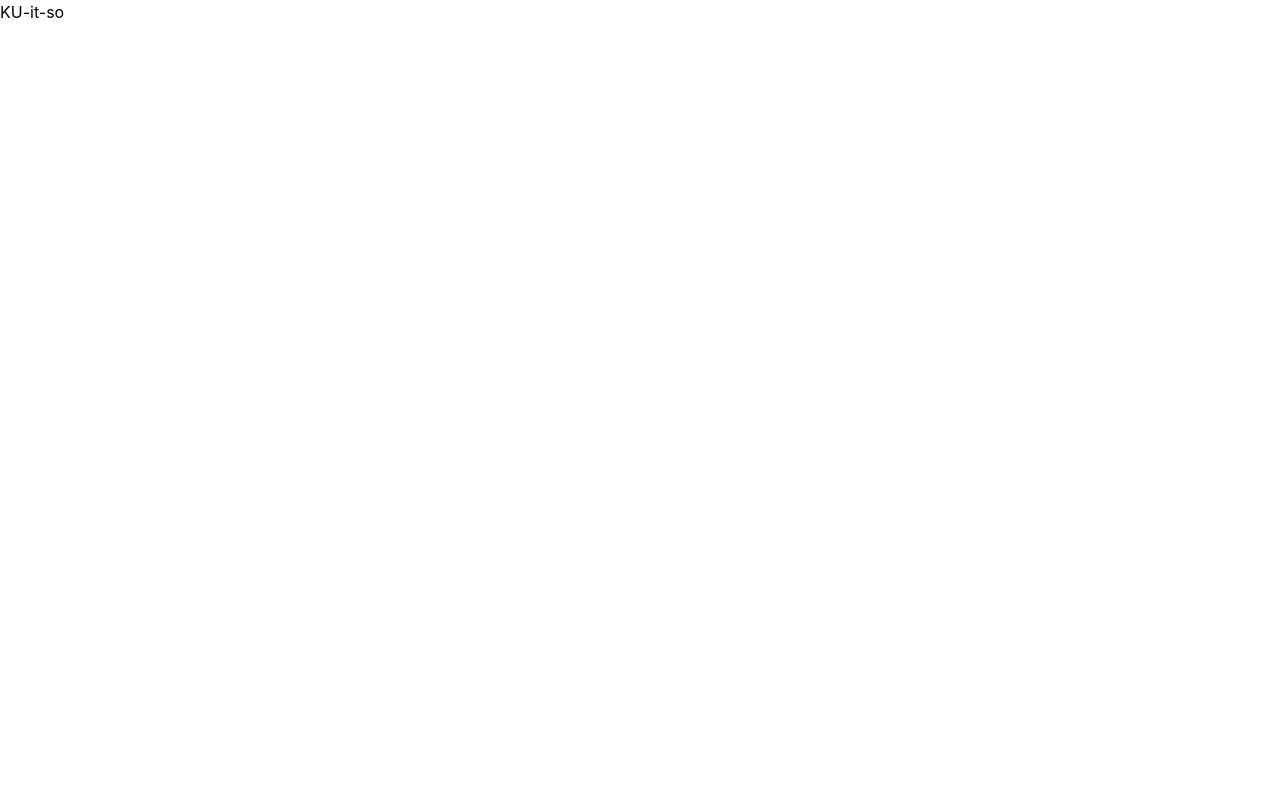
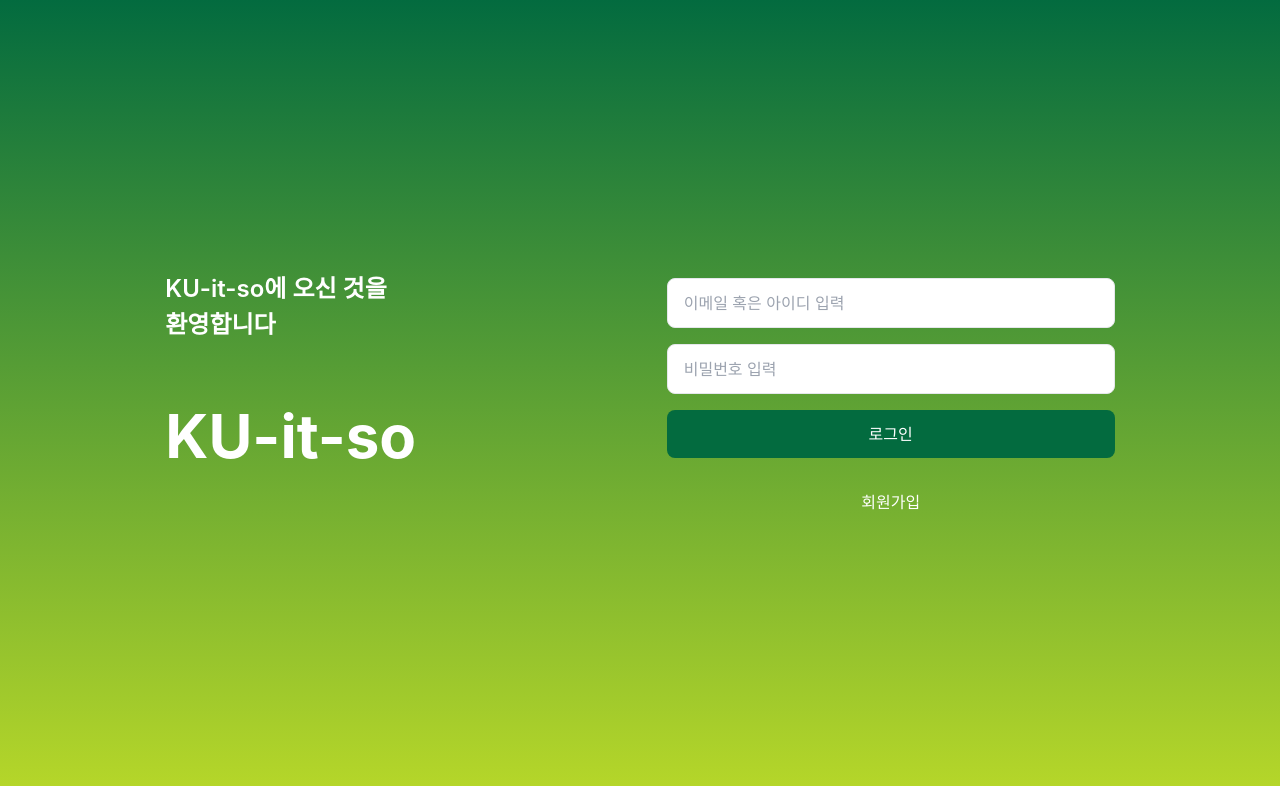
Before and after one commit to CODE-NOVA-Team4/CODE-NOVA-Team4_WEB, a React (Create React App) app: page / in a window 1280 px wide. Shown: the top 786 px of the page. Built offline with nearby package versions, Linux system fonts and the light colour scheme.

Commit message:
feat: Login 디자인 초안

```diff
--- a/src/App.tsx
+++ b/src/App.tsx
@@ -1,11 +1,8 @@
 import React from 'react';
+import Login from './pages/onboarding/Login.tsx';
 
 const App = () => {
-  return (
-    <div className="App">
-      <h1>KU-it-so</h1>
-    </div>
-  );
+  return <Login />;
 };
 
 export default App;
--- a/src/layouts/OnboardingLayout/OnboardingLayout.module.css
+++ b/src/layouts/OnboardingLayout/OnboardingLayout.module.css
@@ -4,33 +4,20 @@
   flex-direction: column;
   align-items: center;
   justify-content: center;
+  background: linear-gradient(180deg, #036b3f 0%, #b8d829 100%);
   padding: 1rem;
-  background-color: #f5f5f5;
 }
 
-.wrapper {
-  width: 100%;
-  max-width: 400px;
-  background-color: white;
-  padding: 2rem;
-  border-radius: 1rem;
-  box-shadow: 0 4px 6px -1px rgba(0, 0, 0, 0.1);
+/* 모바일 화면 */
+@media (max-width: 768px) {
+  .container {
+    padding: 1rem;
+  }
 }
 
-.logo {
-  width: 120px;
-  height: auto;
-  margin-bottom: 2rem;
-}
-
-/* 반응형 스타일 */
-@media (min-width: 768px) {
-  .wrapper {
-    max-width: 448px;
-    padding: 2.5rem;
-  }
-
-  .logo {
-    width: 140px;
+/* 태블릿/PC 화면 */
+@media (min-width: 769px) {
+  .container {
+    padding: 2rem;
   }
 }
--- /dev/null
+++ b/src/pages/onboarding/Login.module.css
@@ -0,0 +1,76 @@
+.container {
+  min-height: 100vh;
+  width: 100%;
+  display: flex;
+  align-items: center;
+  justify-content: center;
+  padding: 1.5rem;
+  background: linear-gradient(180deg, #036b3f 0%, #b8d829 100%);
+}
+
+.content {
+  width: 100%;
+  max-width: 1200px;
+  display: flex;
+  flex-direction: column;
+  justify-content: space-around;
+  align-items: center;
+  margin-bottom: 70px;
+}
+
+.leftSection {
+  color: white;
+  text-align: center;
+}
+
+.welcomeText {
+  font-size: 1.5rem;
+  font-weight: 600;
+  text-align: start;
+}
+
+.logo {
+  margin-top: 3rem;
+  margin-bottom: 3rem;
+  font-size: 3.75rem;
+  font-weight: bold;
+}
+
+.formSection {
+  width: 100%;
+  max-width: 28rem;
+}
+
+.formInputs {
+  display: flex;
+  flex-direction: column;
+  gap: 1rem;
+}
+
+.links {
+  display: flex;
+  justify-content: center;
+  align-items: center;
+  margin-top: 1.5rem;
+  gap: 1rem;
+  color: rgba(255, 255, 255, 0.8);
+}
+
+.links button {
+  color: white;
+  background: none;
+  border: none;
+  cursor: pointer;
+  padding: 0.5rem;
+}
+
+@media (min-width: 768px) {
+  .content {
+    flex-direction: row;
+    margin-bottom: 0;
+  }
+
+  .leftSection {
+    text-align: left;
+  }
+}
--- a/src/pages/onboarding/Login.tsx
+++ b/src/pages/onboarding/Login.tsx
@@ -0,0 +1,71 @@
+import React, { useState } from 'react';
+import styles from './Login.module.css';
+import Input from '../../components/common/Input/Input.tsx';
+import Button from '../../components/common/Button/Button.tsx';
+
+const Login = () => {
+  const [formData, setFormData] = useState({
+    email: '',
+    password: '',
+  });
+
+  const handleChange = (e: React.ChangeEvent<HTMLInputElement>) => {
+    const { name, value } = e.target;
+    setFormData(prev => ({
+      ...prev,
+      [name]: value
+    }));
+  };
+
+  const handleSubmit = (e: React.FormEvent) => {
+    e.preventDefault();
+    console.log('Login attempt with:', formData);
+  };
+
+  return (
+    <div className={styles.container}>
+      <div className={styles.content}>
+        {/* 왼쪽: 환영 메시지와 로고 */}
+        <div className={styles.leftSection}>
+          <div className={styles.welcomeText}>
+            <p>KU-it-so에 오신 것을</p>
+            <p>환영합니다</p>
+          </div>
+          <div className={styles.logo}>
+            <span>KU-it-so</span>
+          </div>
+        </div>
+
+        {/* 오른쪽: 로그인 폼 */}
+        <div className={styles.formSection}>
+          <form onSubmit={handleSubmit} className={styles.formInputs}>
+            <Input
+              type="text"
+              name="email"
+              placeholder="이메일 혹은 아이디 입력"
+              value={formData.email}
+              onChange={handleChange}
+            />
+            <Input
+              type="password"
+              name="password"
+              placeholder="비밀번호 입력"
+              value={formData.password}
+              onChange={handleChange}
+            />
+            <Button type="submit" fullWidth>
+              로그인
+            </Button>
+          </form>
+
+          {/* 하단 링크들 */}
+          <div className={styles.links}>
+            <button type="button">회원가입</button>
+          </div>
+        </div>
+      </div>
+    </div>
+  );
+};
+
+export default Login;
```
